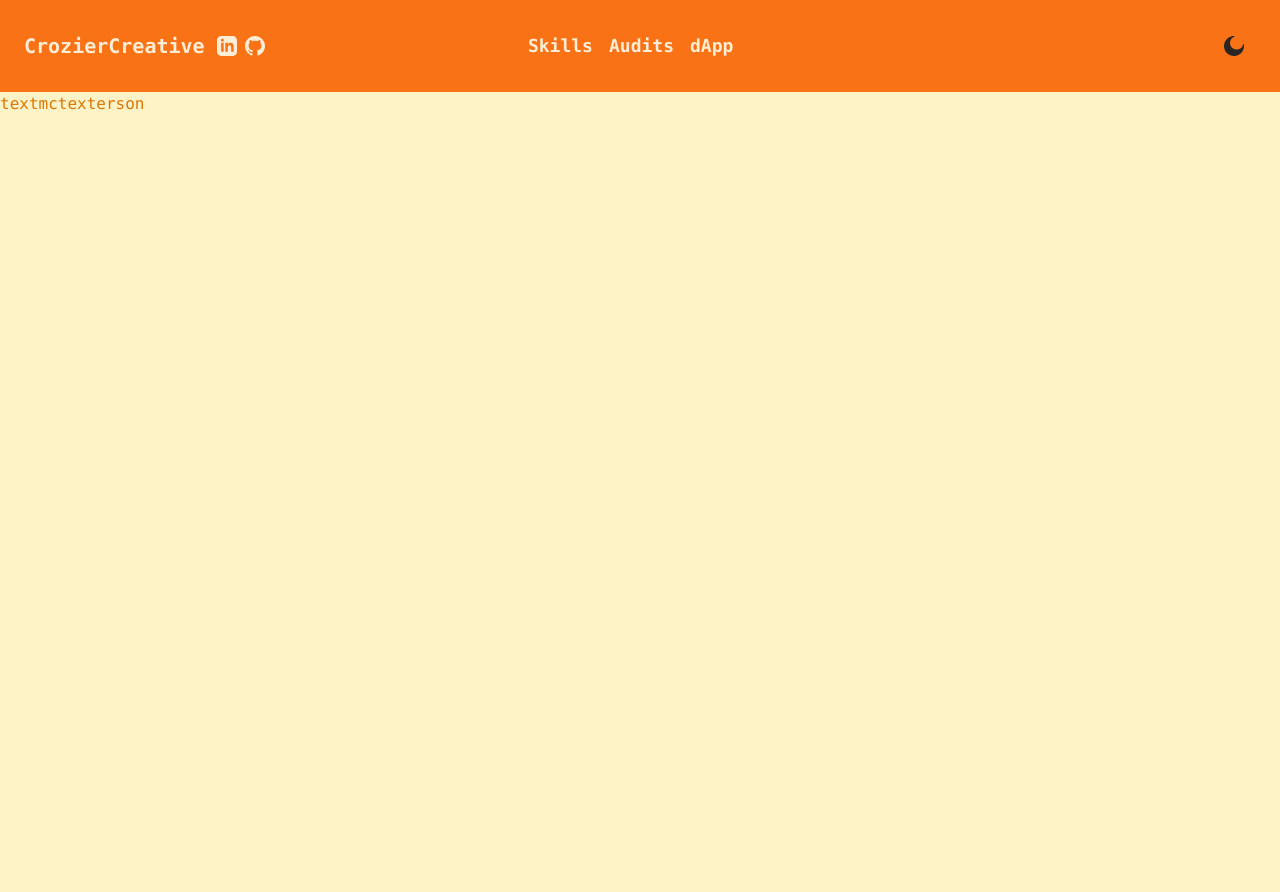
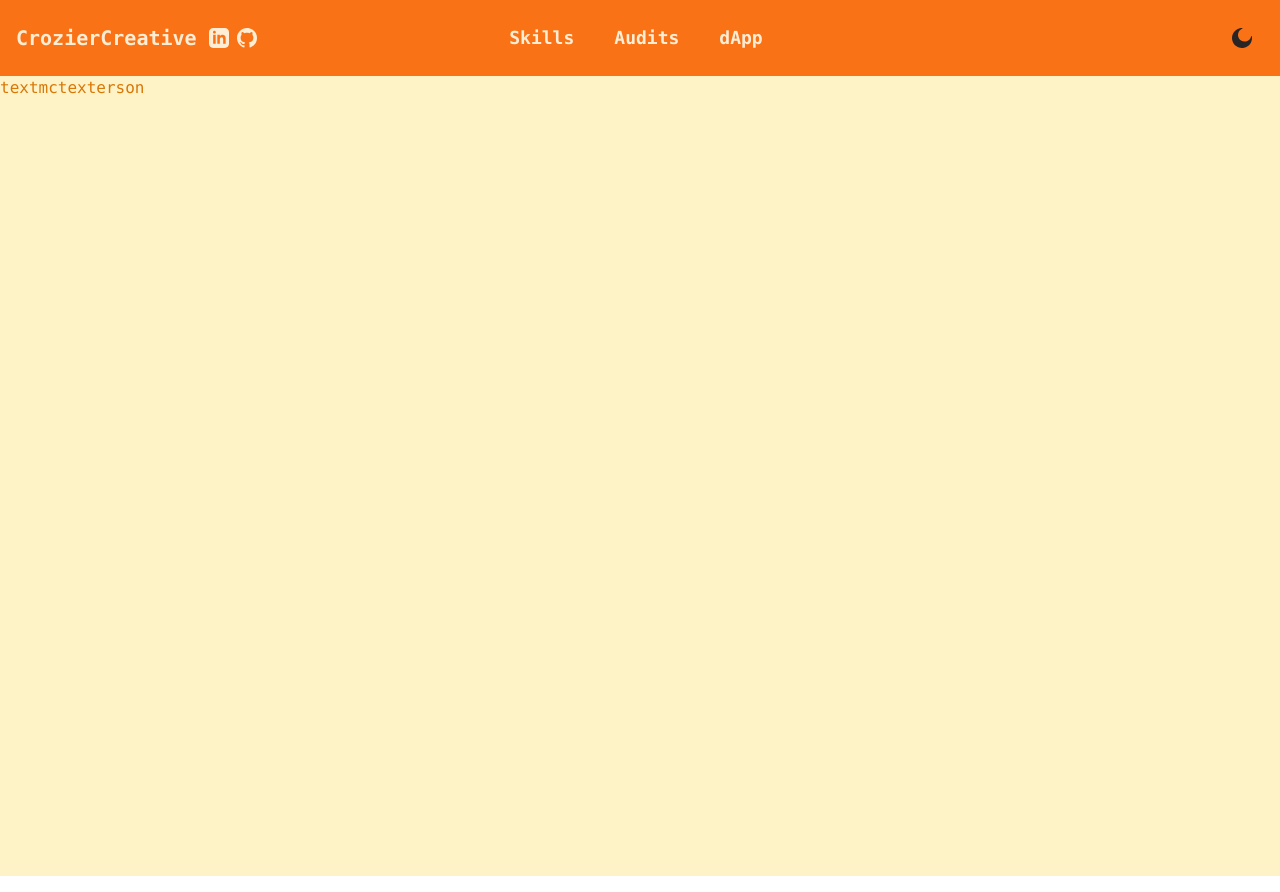
Before and after one commit to Rampalamp/croziercreative-next-ts, a Next.js app: page / in a window 1280 px wide. Built offline with nearby package versions, Linux system fonts and the light colour scheme.

Commit message:
set min-h-fit min-w-fit classes for divs containg SVGs to prevent any resizing, seems to work so far...

```diff
--- a/components/Header.tsx
+++ b/components/Header.tsx
@@ -3,13 +3,14 @@ import Image from "next/image";
 import { useEffect, useContext } from "react";
 import { ThemeContext } from "./context/ThemeProvider";
 
+//variables to be reused in useEffect
+let gitSvg: HTMLElement | null,
+    linkedSvg: HTMLElement | null,
+    rootDiv: HTMLElement | null,
+    themeToggleSvg: HTMLElement | null;
+
 export default function Header() {
     const { theme, toggleTheme } = useContext(ThemeContext);
-
-    let gitSvg: HTMLElement | null,
-        linkedSvg: HTMLElement | null,
-        rootDiv: HTMLElement | null,
-        themeToggleSvg: HTMLElement | null;
 
     useEffect(() => {
         //init elements if required.
@@ -41,12 +42,12 @@ export default function Header() {
     }, [theme]);
 
     return (
-        <nav className="flex items-center justify-between flex-nowrap p-6 bg-ls-back text-ls-fore dark:bg-ds-back dark:text-ds-fore">
+        <nav className="flex items-center justify-between flex-nowrap p-4 bg-ls-back text-ls-fore dark:bg-ds-back dark:text-ds-fore">
             <div className="flex items-center flex-shrink-0 mr-6">
                 <span className="font-extrabold text-xl">
                     <Link href="/">CrozierCreative</Link>
                 </span>
-                <div className="flex ml-3 space-x-2">
+                <div className="flex ml-3 space-x-2 min-h-fit min-w-fit">
                     <a
                         target="_blank"
                         href="https://www.linkedin.com/in/matthew-rampen-7883b5b1/"
@@ -76,14 +77,14 @@ export default function Header() {
                 </div>
             </div>
 
-            <div className="font-bold space-x-4 text-lg">
+            <div className="font-bold space-x-10 text-lg">
                 <Link href="/skills">Skills</Link>
                 <Link href="/audits">Audits</Link>
                 <Link href="/dapp">dApp</Link>
             </div>
 
             <div className="flex space-x-2"></div>
-            <div className="flex items-center">
+            <div className="flex items-center min-h-fit min-w-fit">
                 <button
                     className="rounded-md p-3 hover:bg-opacity-50 hover:dark:bg-opacity-50 hover:bg-lbtn-hov hover:dark:bg-dbtn-hov bg-ls-back dark:bg-ds-back"
                     onClick={toggleTheme}
--- a/tailwind.config.js
+++ b/tailwind.config.js
@@ -33,8 +33,8 @@ module.exports = {
             "ls-back": "#f97316",
             //light secondary foreground orange-100
             "ls-fore": "#ffedd5",
-            //light button hover blue-50
-            "lbtn-hov": "#eff6ff",
+            //light button hover orange-50
+            "lbtn-hov": "#fff7ed",
         },
         extend: {},
     },
```
